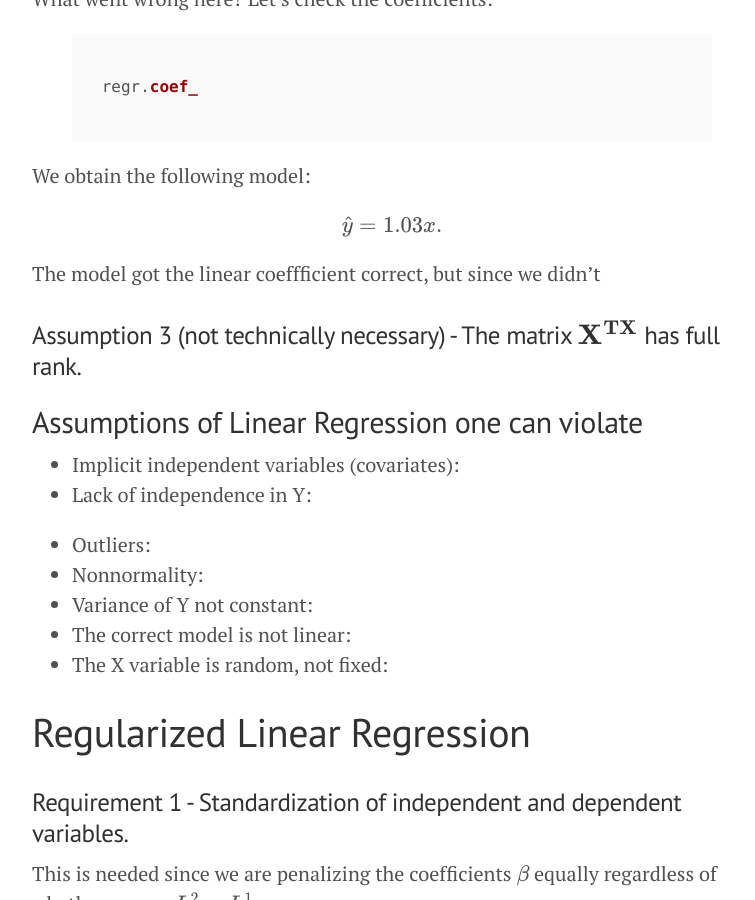
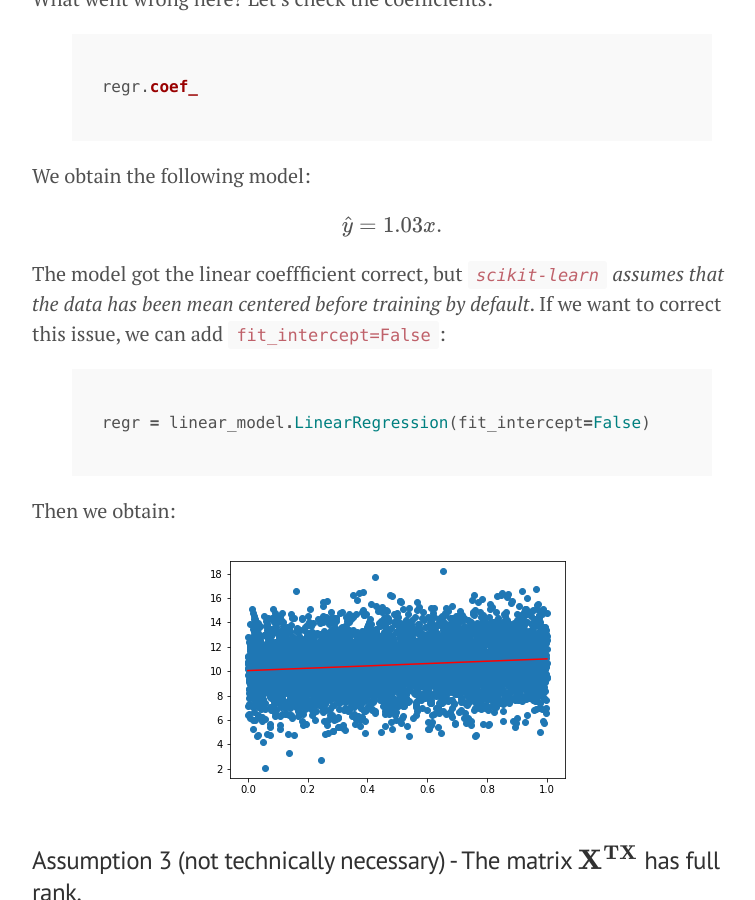
Before and after one commit to doriang102/doriang102.github.io, a Jekyll site: the page built from _posts/2017-07-04-Introduction-To-Regression.md, in a window 1280 px wide and 900 px high, scrolled down 4761 px. Shown: the whole window, without its empty margins (248-1003 px from the left). Built offline with Jekyll 4.4.1, drawn with Linux system fonts in a browser that asks for light colours; our own code applies the rules of GitHub Pages for plain Markdown files; formulas are drawn with MathJax 3.

Commit message:
Update 2017-07-04-Introduction-To-Regression.md

```diff
--- a/_posts/2017-07-04-Introduction-To-Regression.md
+++ b/_posts/2017-07-04-Introduction-To-Regression.md
@@ -134,7 +134,15 @@ What went wrong here? Let's check the coefficients:
 
  $$ \hat y = 1.03 x.$$
 
- The model got the linear coeffficient correct, but since we didn't
+ The model got the linear coeffficient correct, but *`scikit-learn` assumes that the data has been mean centered before training by default*. If we want to correct this issue, we can add `fit_intercept=False`:
+
+  {% highlight ruby %}
+ regr = linear_model.LinearRegression(fit_intercept=False)
+  {% endhighlight %}
+
+  Then we obtain:
+   ![](/img/zeromean.png?raw=true)
+
 
 ### Assumption 3 (not technically necessary) - The matrix $$\mathbf{X^TX}$$ has full rank.
 
```
